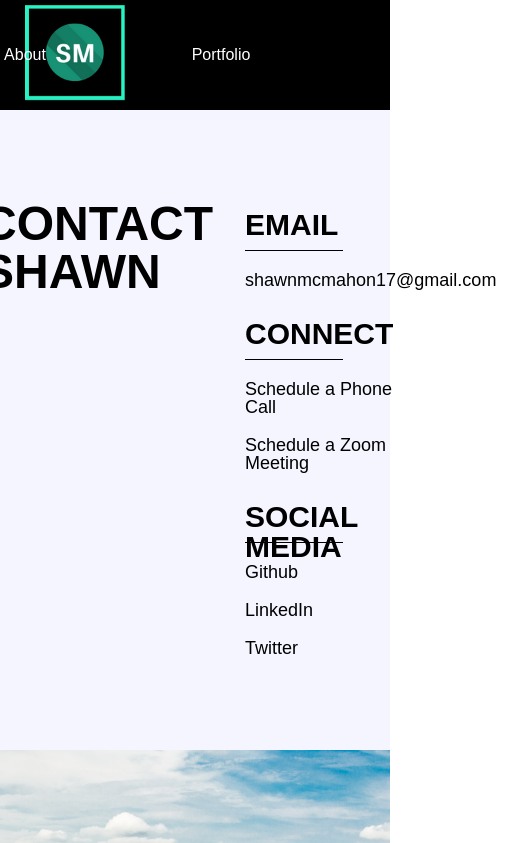
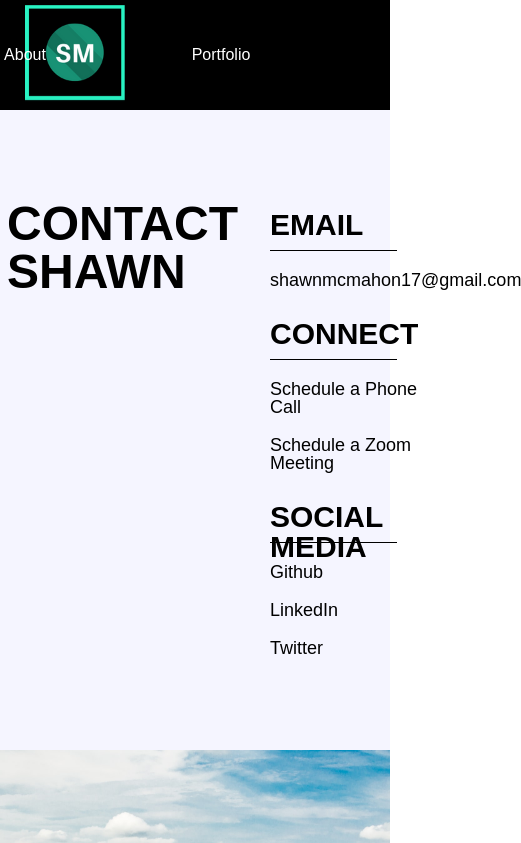
Before and after one commit to shawnmcmahon/portfolio, a React (Create React App) app: page /contact in a window 390 px wide. Shown: the top 843 px of the page, 521 px wide, since content can reach past the window. Built offline with nearby package versions, Linux system fonts and the light colour scheme.

Commit message:
Fix spacing in tablet view of Contact component

```diff
--- a/src/Components/Contact/Contact.js
+++ b/src/Components/Contact/Contact.js
@@ -1,4 +1,5 @@
 import '../../styles/desktop/Contact.scss';
+import '../../styles/tablet/Contact-tablet.scss';
 import valley from '../../Assets/valley.jpeg';
 import findStyleAndDesign from '../../findStyleAndDesign.js';
 
@@ -37,7 +38,7 @@ const Contact = ({pageMode, pageDesign}) => {
                 <li>Github</li>
             </a>
             <a href="https://www.linkedin.com/in/shawnpmcmahon/" className={pageMode === "Light Mode" ? " accent-text-light contact " : "accent-text-dark contact"}>
-                <li >LinkedIn</li>
+                <li>LinkedIn</li>
             </a>
             <a href="https://twitter.com/DOPE_A_MEAN" className={pageMode === "Light Mode" ? " accent-text-light contact " : "accent-text-dark contact"}>
               <li >Twitter</li>
--- /dev/null
+++ b/src/styles/tablet/Contact-tablet.scss
@@ -0,0 +1,13 @@
+@media screen and (max-width: 1350px) {
+
+
+  .label-container {
+    width: 65%;
+  }
+
+  .contact-name {
+    padding-left: 25px;
+  }
+
+
+}
```
